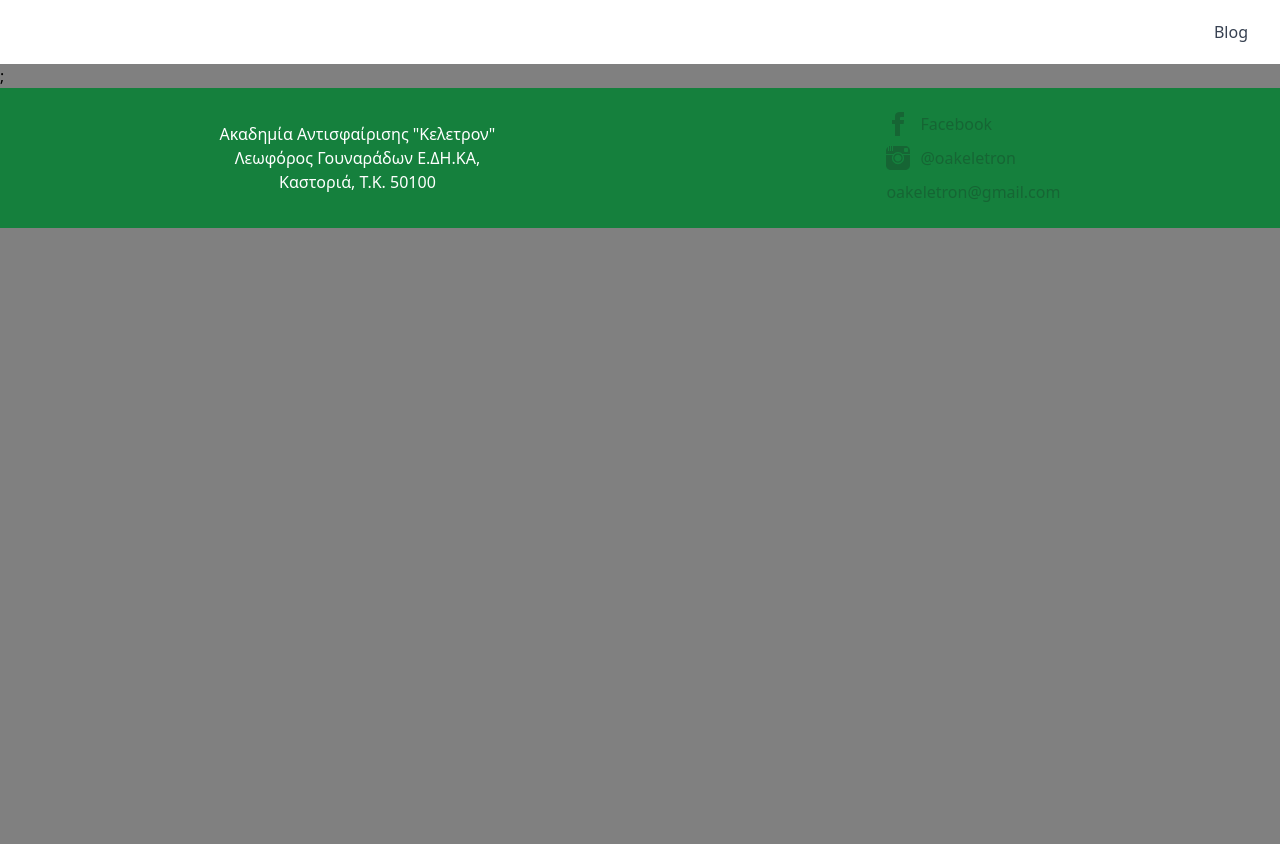
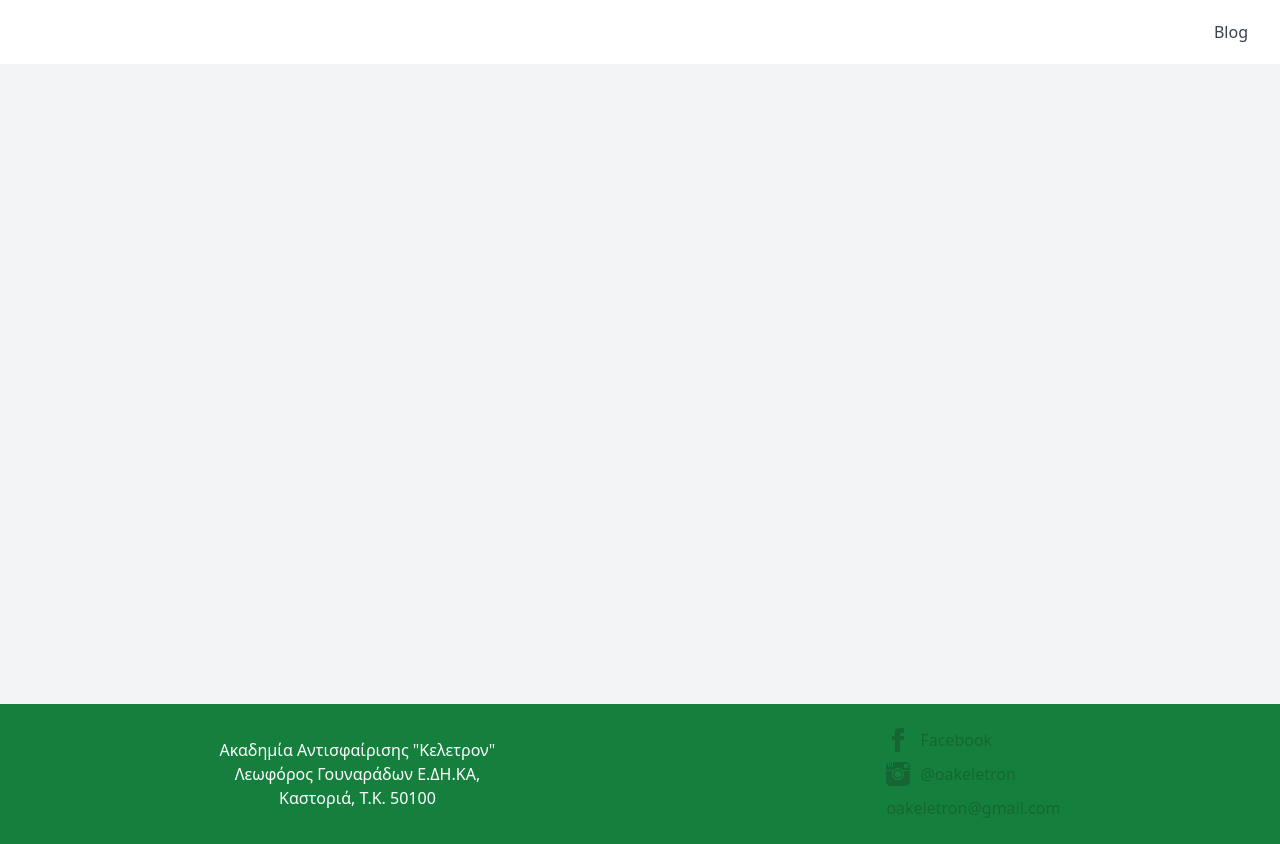
Before and after one commit to papadopan/oakeletron, a Next.js app: page / in a window 1280 px wide. Before the commit the page ends 800 px from the top, so only its background shows below. Built offline with nearby package versions, Linux system fonts and the light colour scheme.

Commit message:
css changes

```diff
--- a/pages/_app.tsx
+++ b/pages/_app.tsx
@@ -7,7 +7,9 @@ export default function App({ Component, pageProps }: AppProps) {
   return (
     <div className="min-h-screen">
       <Header />
-      <Component {...pageProps} />;
+      <div className="flex" style={{ minHeight: '80vh' }}>
+        <Component {...pageProps} />
+      </div>
       <Footer />
     </div>
   );
--- a/pages/_document.tsx
+++ b/pages/_document.tsx
@@ -1,10 +1,10 @@
-import { Html, Head, Main, NextScript } from "next/document";
+import { Html, Head, Main, NextScript } from 'next/document';
 
 export default function Document() {
   return (
     <Html lang="en">
       <Head />
-      <body>
+      <body className="bg-gray-100">
         <Main />
         <NextScript />
       </body>
--- a/styles/globals.css
+++ b/styles/globals.css
@@ -86,11 +86,7 @@ html,
 body {
   max-width: 100vw;
   overflow-x: hidden;
-}
-
-body {
-  color: rgb(var(--foreground-rgb));
-  background: grey;
+  color: #000000;
 }
 
 a {
```
